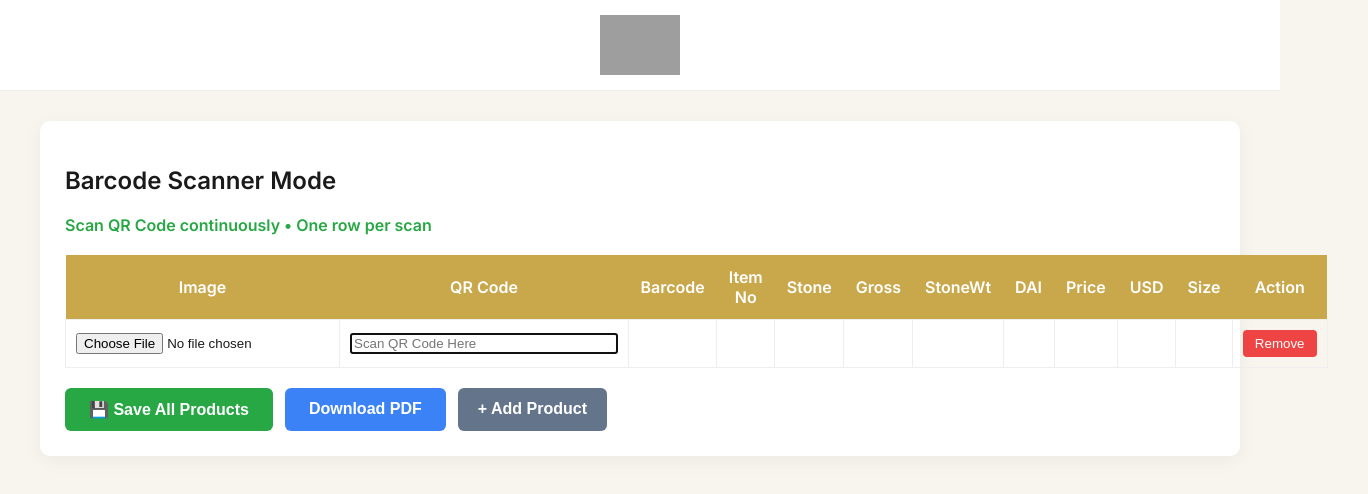
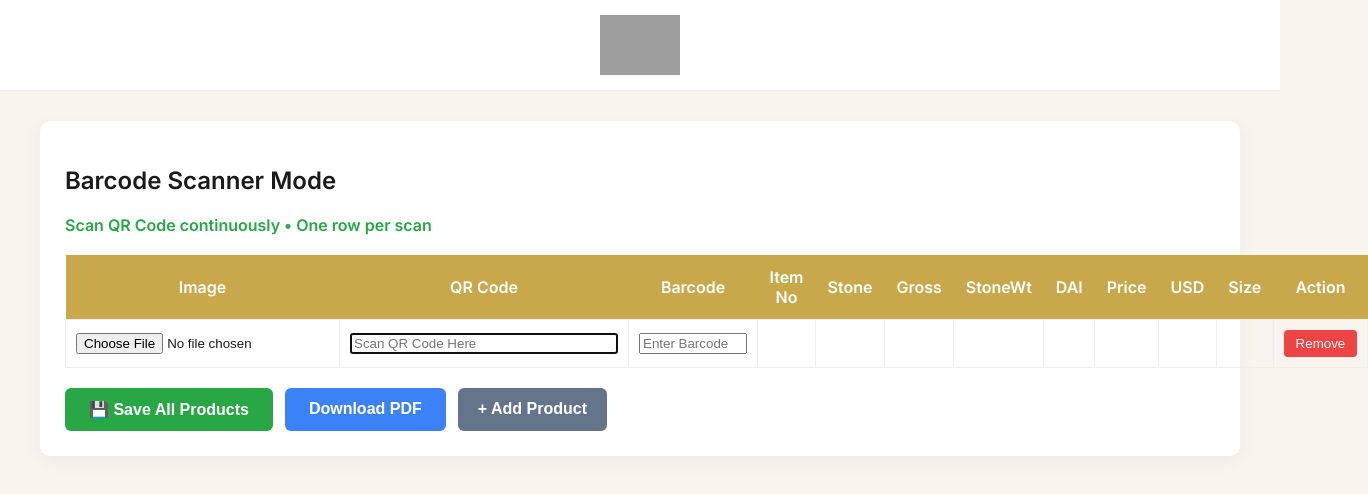
Before and after one commit to keshav50m/GopalamInternal, a Next.js app in the folder gopalam-jewels/: page / in a window 1280 px wide. Shown: the top 494 px of the page, 1368 px wide, since content can reach past the window. Built offline with nearby package versions, Linux system fonts and the light colour scheme; no server answers; the database is empty; grey boxes are pictures that could not be loaded.

Commit message:
Barcode Search

```diff
--- a/gopalam-jewels/src/components/ProductLookup.tsx
+++ b/gopalam-jewels/src/components/ProductLookup.tsx
@@ -111,23 +111,16 @@ export default function ProductPanel() {
       if (match.image) {
         updated[index].previewUrl = match.image;
       }
-
-      if (index === rows.length - 1 && value.includes(",") && value.split(",").length >= 4) {
-        setTimeout(() => {
-          setRows((prevRows) => {
-            if (prevRows.length === index + 1) {
-              return [...prevRows, { qrCode: "", barcode: "", imageUrl: "", previewUrl: "", data: null }];
-            }
-            return prevRows;
-          });
-        }, 250);
-      }
-
-
     } else if (parts.length >= 6) {   // Increased threshold for safety
       const parsed = parseQRCode(value);
       updated[index].barcode = parsed.BARCODE;
       updated[index].data = parsed;
+
+    } else {
+      // Partial input - just update QR, don't parse or add row
+      updated[index].barcode = "";
+      updated[index].data = null;
+    }
 
     // Auto add new row only after full valid scan
     if (index === rows.length - 1 && value.includes(",") && value.split(",").length >= 4) {
@@ -139,11 +132,6 @@ export default function ProductPanel() {
           return prevRows;
         });
       }, 250);
-      }
-    } else {
-      // Partial input - just update QR, don't parse or add row
-      updated[index].barcode = "";
-      updated[index].data = null;
     }
 
     setRows(updated);
@@ -157,6 +145,29 @@ export default function ProductPanel() {
       }, 220);
     }
   }, [rows.length]);
+
+  // Adding this for barcode manual input in case QR code is not scanning properly. This allows users to type or paste the barcode and it will fetch data from saved products if available.
+  const handleManualBarcode = (index: number, value: string) => {
+    const updated = [...rows];
+    updated[index].barcode = value;
+
+    // Search in saved products
+    const match = savedProducts.find(p => String(p.barcode).trim() === value.trim());
+
+    if (match) {
+      updated[index].data = match.data;
+      updated[index].imageUrl = match.image || "";
+      if (match.image) {
+        updated[index].previewUrl = match.image;
+      }
+    } else {
+      updated[index].data = null;
+      updated[index].imageUrl = "";
+      updated[index].previewUrl = "";
+    }
+
+    setRows(updated);
+  };
 
   const handleImage = (index: number, file: File) => {
     if (!file) return;
@@ -321,7 +332,15 @@ export default function ProductPanel() {
                   style={{ width: "260px" }}
                 />
               </td>
-              <td>{row.barcode}</td>
+              {/* <td>{row.barcode}</td> */}
+              <td>
+                <input
+                  value={row.barcode}
+                  onChange={(e) => handleManualBarcode(i, e.target.value)}
+                  placeholder="Enter Barcode"
+                  style={{ width: "100px" }}
+                />
+              </td>
               <td>{row.data?.ITEMNO}</td>
               <td>{row.data?.["STONE NAME"]}</td>
               <td>{row.data?.["GROSS WT"]}</td>
```
Lines whose indentation alone changed are shown as unchanged.
